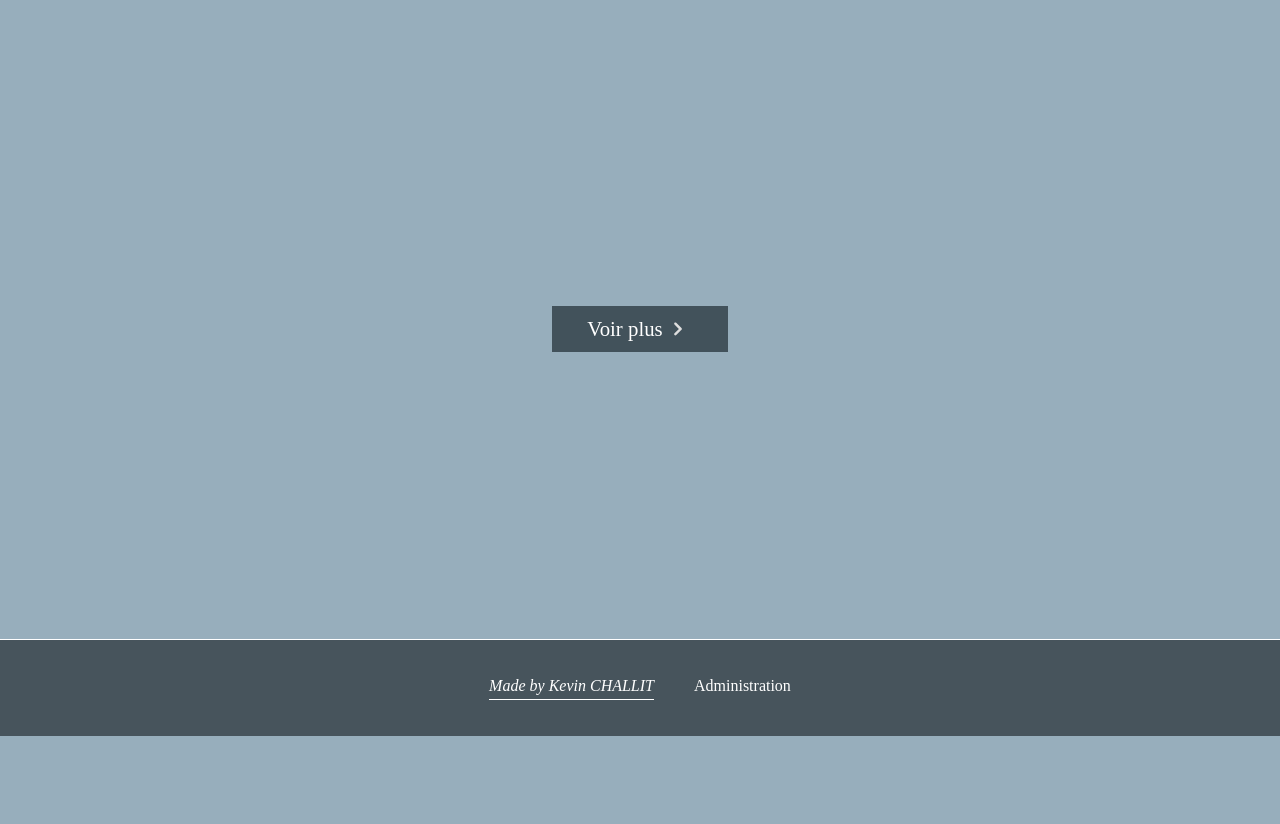
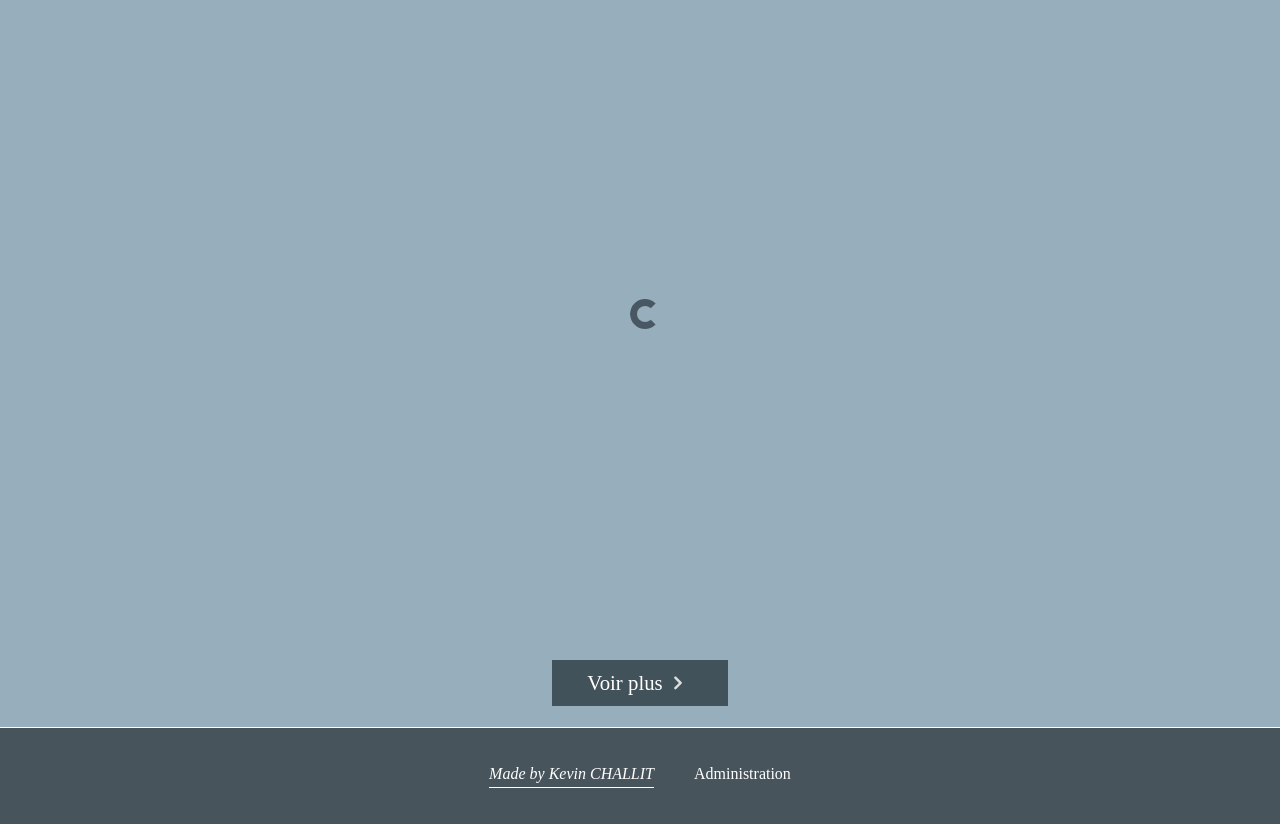
Before and after one commit to kevin-chlt/charles-cantin-galerie, a PHP site: page /galery.html in a window 1280 px wide. Shown: the part 162-986 px from the top of the page. Before the commit the page ends 898 px from the top, so only its background shows below. Run offline with PHP 8.4, Linux system fonts and the light colour scheme; some libraries are stand-ins or nearby versions; some web fonts are replaced.

Commit message:
add load loop css

```diff
--- a/assets/css/galery.css
+++ b/assets/css/galery.css
@@ -57,7 +57,6 @@ ol li:hover  {
 }
 
 /* BLOC GALERY */
-
 .galery-container{
     display: flex;
     flex-direction: column;
@@ -65,6 +64,31 @@ ol li:hover  {
     min-height: 80vh;
     background: #97AEBC;
 }
+
+.loop {
+    display: none;
+    z-index: 1;
+    align-self: center;
+    position: relative;
+    transform: translateZ(0) scale(1);
+}
+
+.loop div {
+    position: absolute;
+    width: 16px;
+    height: 16px;
+    margin: 5px;
+    border: 7px solid rgba(52, 66, 75, 0.8);
+    border-top-color: transparent;
+    border-radius: 50%;
+    animation: loop 0.8s linear infinite;
+}
+
+@keyframes loop {
+    0% { transform: translate(-50%,-50%) rotate(0deg); }
+    100% { transform: translate(-50%,-50%) rotate(360deg); }
+}
+
 
 .help-text{
     align-self: center;
@@ -124,6 +148,7 @@ figcaption {
     align-items: center;
     height: 8vh;
     padding: 12px 0;
+    background: #97AEBC;
 }
 
 .btn-more{
--- a/assets/js/contact/send-data.js
+++ b/assets/js/contact/send-data.js
@@ -1,5 +1,3 @@
-const submitContactBtn = document.getElementById('submitBtn');
-
 //Create a new request with the message from user in her body and sent the message to the API //
 const sendMessage = async () => {
     let response = await fetch('https://api-charles-cantin.herokuapp.com/contacts',{
@@ -21,6 +19,4 @@ const sendMessage = async () => {
     } else {
         status.push('Une erreur est apparu, merci de réessayer ultérieurement.')
     }
-    submitContactBtn.disabled = false;
-    submitContactBtn.textContent = 'Envoyer';
 }
--- a/assets/js/footer-admin-connexion.js
+++ b/assets/js/footer-admin-connexion.js
@@ -27,8 +27,9 @@ requirejs(['node_modules/validator/validator.min'], (validator) => {
             adminPass.value = '';
             adminPass.placeholder = "Mot de passe invalide";
         } else {
-            localStorage.setItem('token', await getJwt(adminMail.value, adminPass.value))
-            location.href = 'https://charles-cantin-galerie.herokuapp.com/messages.html'
+            const token = await getJwt(adminMail.value, adminPass.value);
+            localStorage.setItem('token', token);
+            window.location.href = 'https://charles-cantin-galerie.herokuapp.com/messages.html'
         }
     })
 })
@@ -50,5 +51,9 @@ const getJwt = async (mail, pass) => {
     if(response.ok && response.status === 200) {
         let jwtData = await response.json()
         return jwtData.jwt;
+    } else {
+        helpText.style.display = 'flex';
+        adminMail.value = '';
+        adminMail.placeholder = 'Erreur interne, réessayer plus tard svp';
     }
 }
--- a/assets/js/galery/galery-image.js
+++ b/assets/js/galery/galery-image.js
@@ -1,6 +1,7 @@
 const galery = document.getElementById('container-images-1');
 const list = document.getElementById('category-list');
 const helpText = document.getElementById('help-text');
+const loadingIcon = document.getElementById('loading-icon');
 
 let categoryActiveId = 8;
 let itemBegin = 0;
@@ -25,9 +26,11 @@ const createEvent = () => {
 createEvent();
 
 
-// Request API, sort the pictures and call the display function //
+// Request API, sort the pictures and call the displays functions //
 const requestCategory = async (id, itemBegin, itemEnd) => {
+    loadingIcon.style.display = 'flex'
     let response = await fetch (`https://api-charles-cantin.herokuapp.com/categories/${id}`);
+    loadingIcon.style.display = 'none';
     if(response.ok && response.status === 200) {
         let data = await response.json();
         const categoryPictures = data.image.filter((e) => e.category === parseInt(id)) // Filter the image where the relation "category" field is = to id //
@@ -71,6 +74,7 @@ const displayPictures = (pictures) => {
     }
 }
 
+
 // Clean the galery image list //
 const clearGalery = () => {
     let galeryLength = galery.children.length -1;
--- a/contact.html
+++ b/contact.html
@@ -62,7 +62,7 @@
                 <input type="checkbox" id="rgpd" name="rgpd" />
                 <label for="rgpd">J'acceptes les conditions de récolte de mes données personnelles. *</label>
             </div>
-            <button type="submit" id="submitBtn">Envoyer</button>
+            <button type="submit">Envoyer</button>
         </form>
     </main>
     <footer>
--- a/galery.html
+++ b/galery.html
@@ -47,16 +47,18 @@
                 <li id="category-8" class="active-category">A la une</li>
             </ol>
         </nav>
-
         <section class="galery-container">
+            <div class="loop" id="loading-icon">
+                <div></div>
+            </div>
             <span class="help-text" id="help-text">COUCOU</span>
             <div class="image-container" id="container-images-1">
             </div>
-            <div class="btn-more-container" id="btn-more-container">
-                <div role="button" class="btn-more" id="btn-more">
-                    <span> Voir plus </span>
-                    <img class="arrow" src="assets/images/angle-down.svg" />
-                </div>
+        </section>
+        <section class="btn-more-container" id="btn-more-container">
+            <div role="button" class="btn-more" id="btn-more">
+                <span> Voir plus </span>
+                <img class="arrow" src="assets/images/angle-down.svg" />
             </div>
         </section>
     </main>
```
Also changed, not shown: assets/css/messages.css (+36 -8 lines), assets/js/messages/get-messages.js (+8 -1 lines), messages.html (+3 -6 lines), presta-tarif.html (+9 -0 lines).
